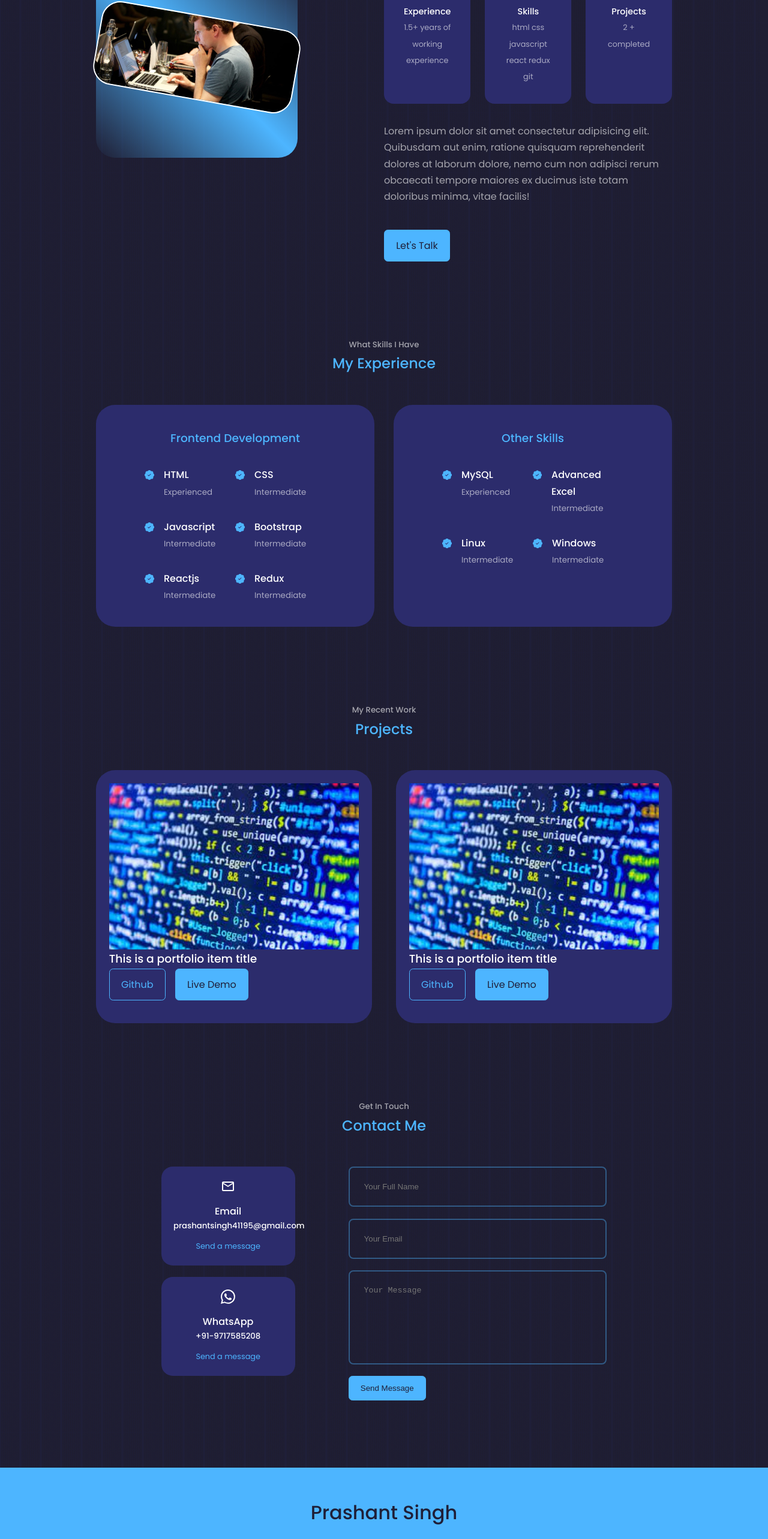
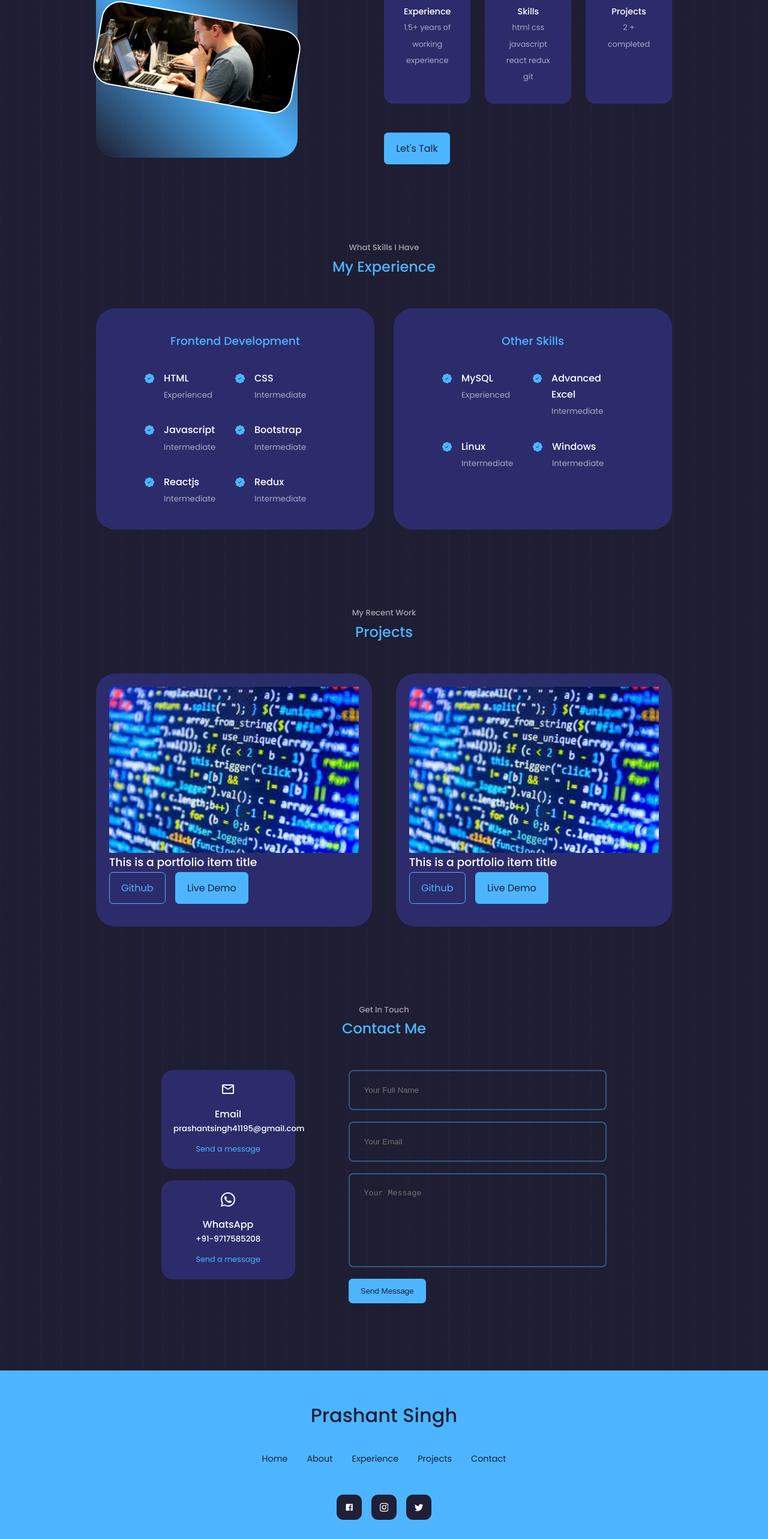
Before and after one commit to prashant6/my-portfolio-old, a React (Create React App) app: page / in a window 1280 px wide. Shown: the part 1112-3678 px from the top of the page at 60% size. Built offline with nearby package versions, Linux system fonts and the light colour scheme; no server answers.

Commit message:
minor fixes

```diff
--- a/src/components/about/About.js
+++ b/src/components/about/About.js
@@ -40,9 +40,7 @@ export default function About() {
 
                     </div>
 
-                    <p>Lorem ipsum dolor sit amet consectetur adipisicing elit. Quibusdam aut enim, ratione quisquam reprehenderit dolores at laborum dolore, nemo cum non adipisci rerum obcaecati tempore maiores ex ducimus iste totam doloribus minima, vitae facilis!</p>
-
-                    <a href="#contact" className='btn btn-primary'>Let's Talk</a>
+                    <a href="#contact" className='btn btn-primary' style={{marginTop:"3rem"}}>Let's Talk</a>
 
                 </div>
             </div>
--- a/src/components/footer/Footer.js
+++ b/src/components/footer/Footer.js
@@ -13,7 +13,7 @@ export default function Footer() {
         <li><a href="#">Home</a></li>
         <li><a href="#about">About</a></li>
         <li><a href="#experience">Experience</a></li>
-        <li><a href="#services">Services</a></li>
+        <li><a href="#portfolio">Projects</a></li>
         <li><a href="#contact">Contact</a></li>
       </ul>
 
```
